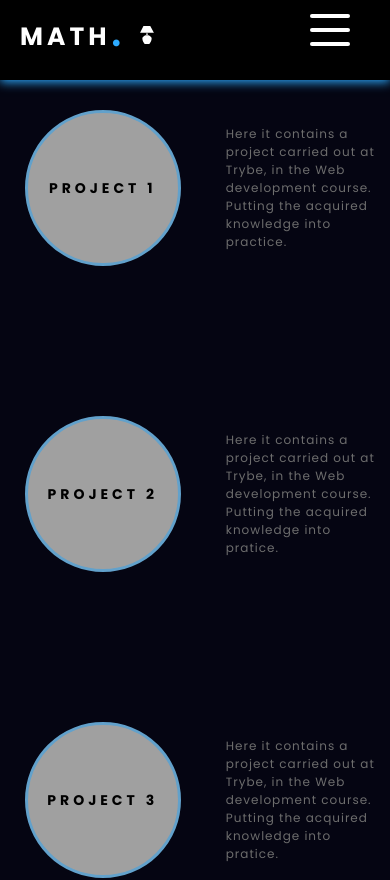
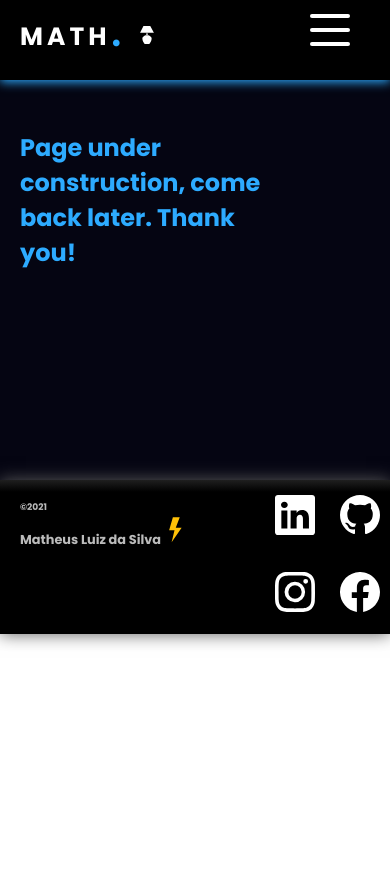
Before and after one commit to Mathluiz23/Portfolio-Math, a React (Create React App) app: page /cv in a window 390 px wide. Shown: the top 880 px of the page. After the commit the page ends 844 px from the top, so only its background shows below. Built offline with nearby package versions, Linux system fonts and the light colour scheme.

Commit message:
feat :lipstick: adjusting css and responsiveness_6

```diff
--- a/src/App.js
+++ b/src/App.js
@@ -3,6 +3,7 @@ import Home from './Pages/Home';
 import Projetos from './Pages/Projetos';
 import PortfolioProvider from './context/PortfolioProvider';
 import '../src/css/App.css';
+import CvPage from './Pages/CvPage';
 
 function App() {
   return (
@@ -10,7 +11,7 @@ function App() {
       <PortfolioProvider>
         <Routes>
           <Route path="/projects" element={ <Projetos /> } />
-          <Route path="/cv" element={ <Projetos /> } />
+          <Route exact path="/cv" element={ <CvPage /> } />
           <Route exatc path="/" element={< Home />} />
         </Routes>
       </PortfolioProvider>
--- /dev/null
+++ b/src/Pages/CvPage.jsx
@@ -0,0 +1,26 @@
+import React, { useContext, useEffect } from 'react';
+import Curriculo from '../components/Curriculo';
+import Footer from '../components/Footer';
+import Header from '../components/Header';
+import PortfolioContext from '../context/PortfolioContext';
+import '../css/App.css';
+
+export default function CvPage() {
+  const { themePortfolio, setThemePortfolio } = useContext(PortfolioContext);
+
+  useEffect(()=>{
+    const themeActual = localStorage.getItem('theme');
+    if (themeActual) {
+      const theme = JSON.parse(themeActual);
+      setThemePortfolio(theme)
+    }
+  },[setThemePortfolio])
+
+  return (
+    <body className={ themePortfolio ? "body-ligth" : "body-dark"}>
+      <Header/>
+      <Curriculo/>
+      <Footer/>
+    </body>
+  );
+}
--- /dev/null
+++ b/src/components/Curriculo.jsx
@@ -0,0 +1,23 @@
+import React, { useContext, useEffect } from 'react';
+import PortfolioContext from '../context/PortfolioContext';
+import '../css/App.css';
+
+export default function Curriculo() {
+  const { setThemePortfolio } = useContext(PortfolioContext);
+
+  useEffect(()=>{
+    const themeActual = localStorage.getItem('theme');
+    if (themeActual) {
+      const theme = JSON.parse(themeActual);
+      setThemePortfolio(theme)
+    }
+  },[setThemePortfolio])
+
+  return (
+    <>
+      <div className="curriculo">
+        <h1>Page under construction, come back later. Thank you!</h1>
+      </div>
+    </>
+  );
+}
--- a/src/css/App.css
+++ b/src/css/App.css
@@ -446,6 +446,20 @@ hr {
   color: rgb(223, 223, 223);
 }
 
+.curriculo {
+  display: flex;
+  /* border: solid red; */
+  justify-content: center;
+  align-items: center;
+  width: 80%;
+  height: 400px;
+}
+
+.curriculo h1 {
+  margin: 20px;
+  color: rgb(45, 171, 255);
+}
+
 /* RESPOSIVIDADE MOBILE */
 
 @media screen and
@@ -755,4 +769,19 @@ hr {
   font-size: 10px;
 }
 
+.curriculo {
+  display: flex;
+  /* border: solid red; */
+  justify-content: center;
+  align-items: center;
+  width: 80%;
+  font-size: 12px;
+  height: 400px;
 }
+
+.curriculo h1 {
+  margin: 20px;
+  color: rgb(45, 171, 255);
+}
+
+}
```
